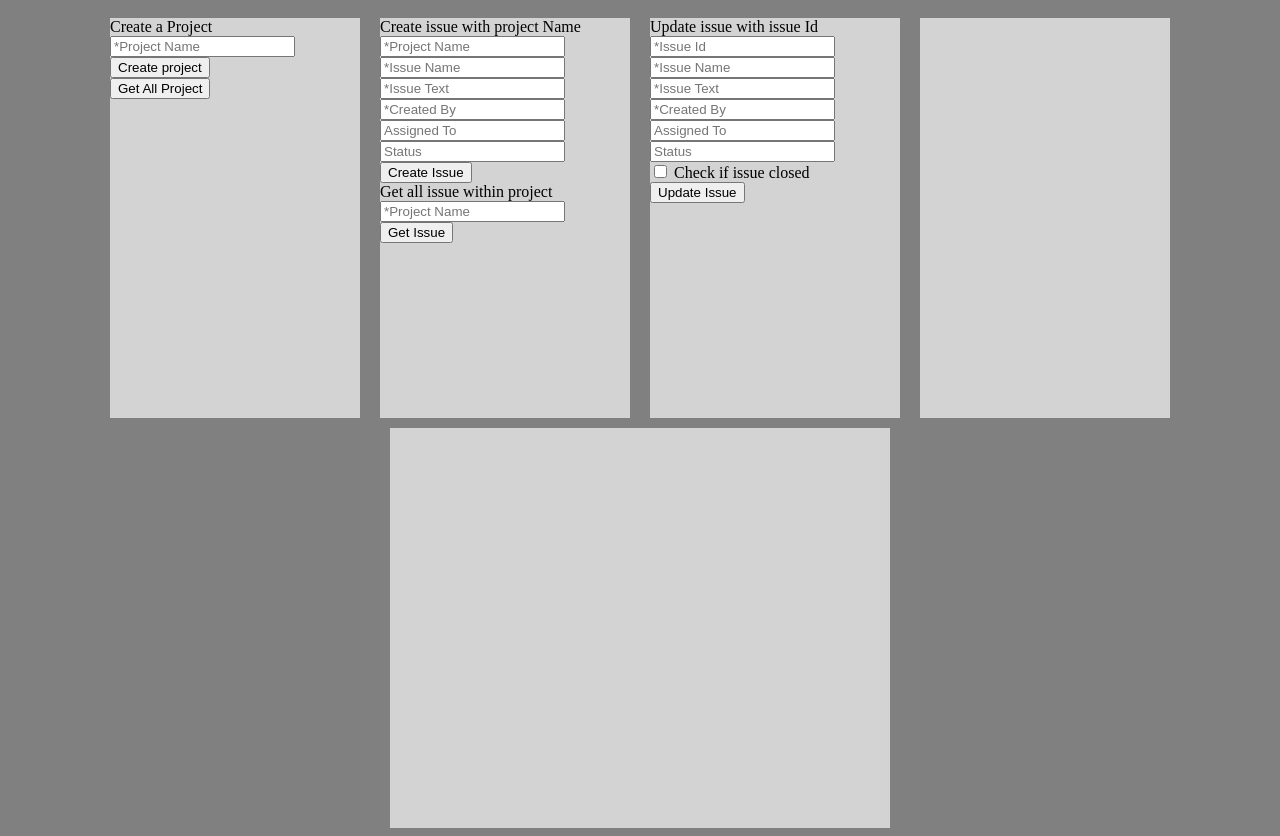
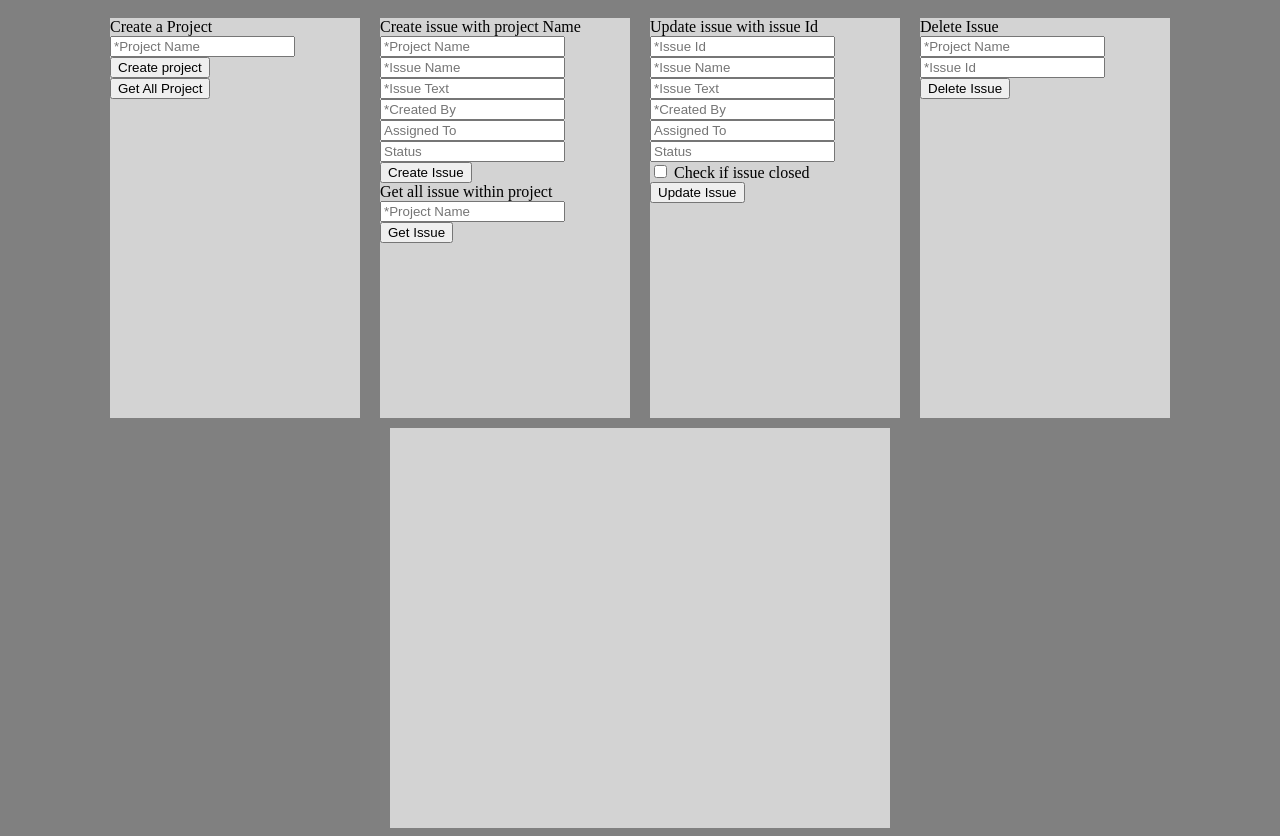
Before and after one commit to turfanda/betafccissuetracker, a website: page views/index.html in a window 1280 px wide. Drawn offline with nearby package versions, Linux system fonts and the light colour scheme.

Commit message:
🌁🏫 Checkpoint views/index.html:596315/101 public/client.js:596315/134

```diff
--- a/public/client.js
+++ b/public/client.js
@@ -8,6 +8,14 @@ $(function() {
         });
 
     });
+      $("#issueDeleteSubmit").on("click", function(e) {
+          e.preventDefault();
+        var url = "api/issues/"+$(this).siblings()[0].val();
+        console.log($(this).siblings()[0]);
+
+
+    });
+
 
     $("#projectSubmit").on("click", function(e) {
       e.preventDefault();
--- a/views/index.html
+++ b/views/index.html
@@ -55,7 +55,12 @@
 
   </div>
       <div class="insideDiv">
-
+             Delete Issue
+            <form id="issueDeleteForm">
+            <input type="text" name="ProjectName" placeholder="*Project Name">
+              <input type="text" name="IssueId" placeholder="*Issue Id">
+            <button id="issueDeleteSubmit">Delete Issue</button>
+        </form>
   </div>
 
       </div>
```
